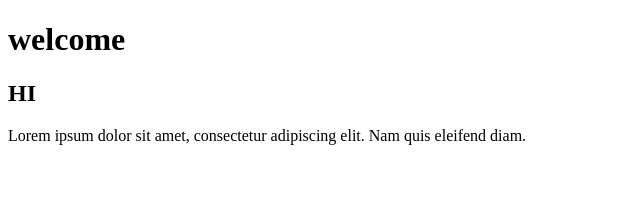
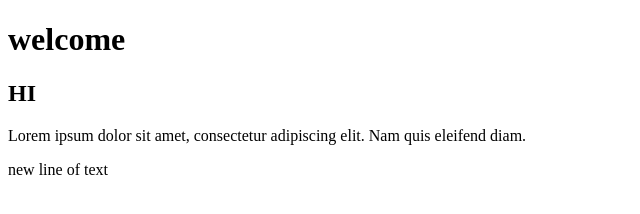
Before and after one commit to patkomar/nauka-gita2, a plain HTML site: page index.html in a window 1280 px wide. Shown: the whole page, without its empty margins (0-640 px from the left). Drawn offline with Linux system fonts and the light colour scheme.

Commit message:
Update index.html
Add new line of text.

```diff
--- a/index.html
+++ b/index.html
@@ -8,5 +8,6 @@
         <h1>welcome</h1>
         <h2>HI</h2>
         <p>Lorem ipsum dolor sit amet, consectetur adipiscing elit. Nam quis eleifend diam.</p>
+        <p>new line of text</p>
     </body>
 </html>
```
